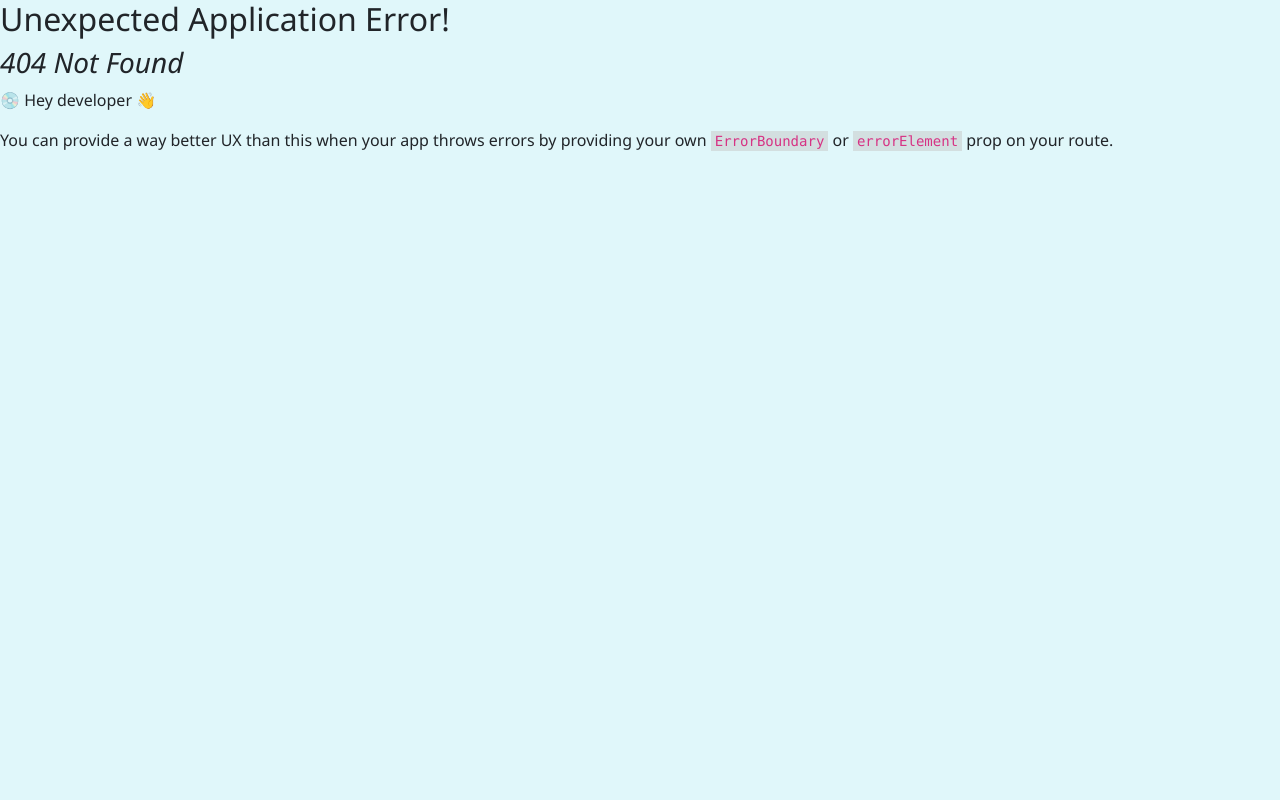
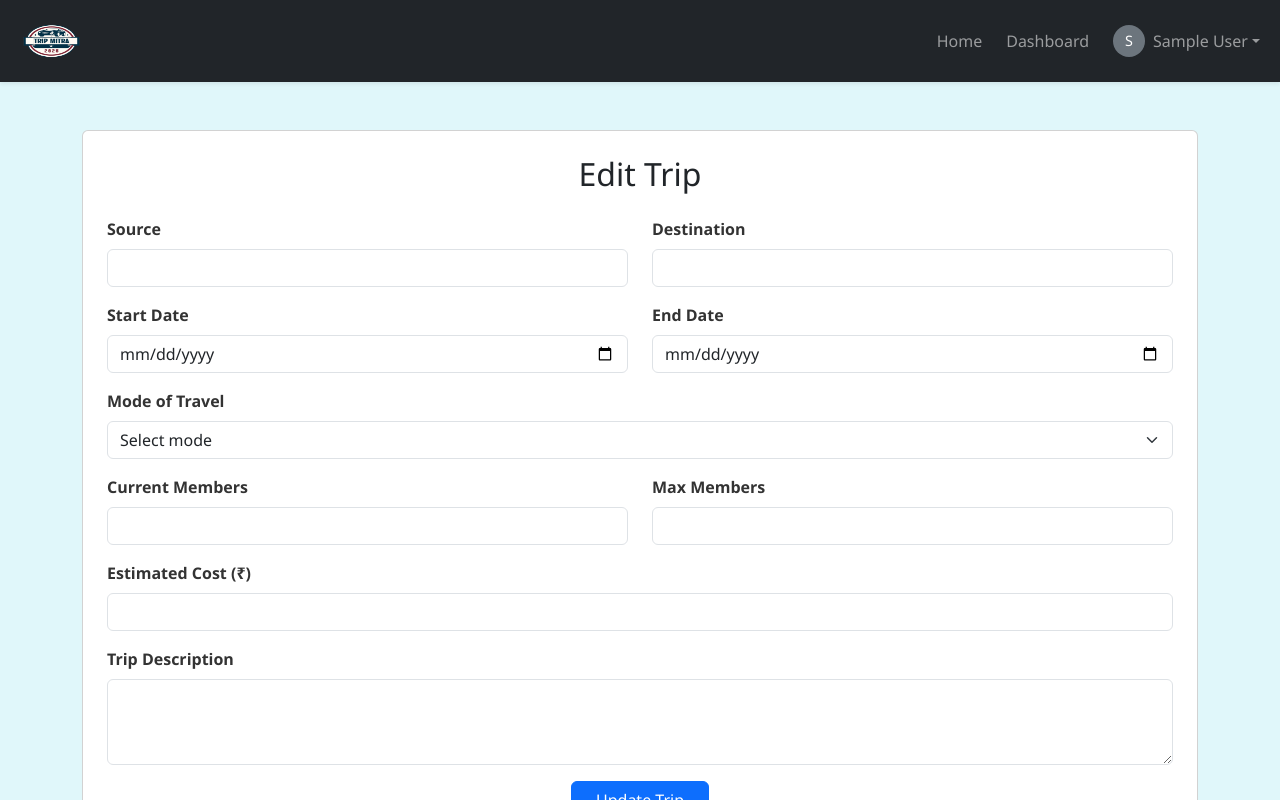
Before and after one commit to a-j-a-y-c-p/TripMitra, a React (Vite) app in the folder frontend/tripMitra-react/: page /edit-trip/1 in a window 1280 px wide. Before the commit this address had no page. Built offline with nearby package versions, Linux system fonts and the light colour scheme; no server answers; sample sign-in values are in the browser's storage.

Commit message:
added trip edit page and description block in add trip page

```diff
--- a/frontend/tripMitra-react/src/main.jsx
+++ b/frontend/tripMitra-react/src/main.jsx
@@ -19,6 +19,7 @@ import PrivateRoute from './components/PrivateRoute.jsx';
 import { AuthProvider } from './contexts/AuthContext.jsx';
 import TripDetails from './routes/TripDetails.jsx';
 import { BrowserRouter, Routes, Route } from 'react-router-dom';
+import EditTripForm from './routes/EditTripForm.jsx';
 
 
 <Route path="/trip/:id" element={<TripDetails />} />
@@ -40,7 +41,8 @@ const router = createBrowserRouter([
       { path: 'UpdateProfile', element: <PrivateRoute><UpdateProfile /></PrivateRoute> },
       { path: 'triphistory', element: <PrivateRoute><TripHistory /> </PrivateRoute>},
       { path: 'admin_dashboard', element: <PrivateRoute requiredRole={'ADMIN'}><Admin_Dashboard /></PrivateRoute> },
-      { path: 'trip/:id', element: <PrivateRoute><TripDetails /></PrivateRoute> }
+      { path: 'trip/:id', element: <PrivateRoute><TripDetails /></PrivateRoute> },
+      { path: 'edit-trip/:tripId', element: <PrivateRoute><EditTripForm /></PrivateRoute>}
     ],
   }
 ])
--- a/frontend/tripMitra-react/src/routes/AddTrip.jsx
+++ b/frontend/tripMitra-react/src/routes/AddTrip.jsx
@@ -14,14 +14,15 @@ const AddTripForm = () => {
       destination: '',
       startDate: '',
       endDate: ''
-    }
+    },
+    description: ''
   });
 
   const handleTripInfoChange = (e) => {
     const { name, value } = e.target;
     settrip((prev) => ({
       ...prev,
-      [name]: ['currMembers', 'maxMembers', 'estimateCost'].includes(name)
+      [name]: ['currMembers', 'maxMembers', 'estimateCost','description'].includes(name)
         ? parseInt(value) || 0
         : value,
     }));
@@ -47,7 +48,8 @@ const AddTripForm = () => {
       alert('Trip added successfully!');
       settrip({
         mode: '', currMembers: '1', maxMembers: '1', estimateCost: '0',
-          tripDetails: { source: '', destination: '', startDate: '', endDate: '' }
+        tripDetails: { source: '', destination: '', startDate: '', endDate: '' },
+        description : ''
       },
       );
     } catch (error) {
@@ -176,6 +178,10 @@ const AddTripForm = () => {
                       required
                     />
                   </div>
+                  <div className="mb-3">
+                    <label className="form-label">Trip Description</label>
+                    <textarea name="description" className="form-control" rows="3" value={trip.description} onChange={handleTripInfoChange} />
+                  </div>
                 </div>
 
                 <button
--- /dev/null
+++ b/frontend/tripMitra-react/src/routes/EditTripForm.jsx
@@ -0,0 +1,133 @@
+import React, { useEffect, useState } from 'react';
+import { useParams, useNavigate } from 'react-router-dom';
+import api from '../api/axiosConfig';
+
+const EditTripForm = () => {
+  const { tripId } = useParams();
+  const navigate = useNavigate();
+  const [trip, setTrip] = useState({
+    mode: '',
+    currMembers: '',
+    maxMembers: '',
+    estimatedCost: '',
+    tripDetails: {
+      source: '',
+      destination: '',
+      startDate: '',
+      endDate: ''
+    },
+    description: ''
+  });
+
+  // Fetch trip details on mount
+  useEffect(() => {
+    api.get(`/trips/${tripId}`)
+      .then(response => {
+        setTrip(response.data);
+      })
+      .catch(error => {
+        console.error('Error fetching trip:', error);
+      });
+  }, [tripId]);
+
+  const handleChange = (e) => {
+    const { name, value } = e.target;
+
+    if (["source", "destination", "startDate", "endDate"].includes(name)) {
+      setTrip(prev => ({
+        ...prev,
+        tripDetails: {
+          ...prev.tripDetails,
+          [name]: value
+        }
+      }));
+    } else {
+      setTrip(prev => ({
+        ...prev,
+        [name]: value
+      }));
+    }
+  };
+
+  const handleSubmit = (e) => {
+    e.preventDefault();
+    api.put(`/trips/${tripId}`, trip)
+      .then(() => {
+        alert('Trip updated successfully!');
+        navigate('/trips');
+      })
+      .catch(error => {
+        alert('Failed to update trip.');
+        console.error(error);
+      });
+  };
+
+  return (
+    <div className="container mt-5">
+      <div className="card p-4">
+        <h2 className="text-center mb-4">Edit Trip</h2>
+        <form onSubmit={handleSubmit}>
+          <div className="row mb-3">
+            <div className="col-md-6">
+              <label className="form-label">Source</label>
+              <input type="text" name="source" className="form-control" value={trip.tripDetails.source} onChange={handleChange} />
+            </div>
+            <div className="col-md-6">
+              <label className="form-label">Destination</label>
+              <input type="text" name="destination" className="form-control" value={trip.tripDetails.destination} onChange={handleChange} />
+            </div>
+          </div>
+
+          <div className="row mb-3">
+            <div className="col-md-6">
+              <label className="form-label">Start Date</label>
+              <input type="date" name="startDate" className="form-control" value={trip.tripDetails.startDate} onChange={handleChange} />
+            </div>
+            <div className="col-md-6">
+              <label className="form-label">End Date</label>
+              <input type="date" name="endDate" className="form-control" value={trip.tripDetails.endDate} onChange={handleChange} />
+            </div>
+          </div>
+
+          <div className="mb-3">
+            <label className="form-label">Mode of Travel</label>
+            <select className="form-select" name="mode" value={trip.mode} onChange={handleChange}>
+              <option value="">Select mode</option>
+              <option value="Train">Train</option>
+              <option value="Bus">Bus</option>
+              <option value="Car">Car</option>
+              <option value="Flight">Flight</option>
+            </select>
+          </div>
+
+          <div className="row mb-3">
+            <div className="col-md-6">
+              <label className="form-label">Current Members</label>
+              <input type="number" name="currMembers" className="form-control" value={trip.currMembers} onChange={handleChange} />
+            </div>
+            <div className="col-md-6">
+              <label className="form-label">Max Members</label>
+              <input type="number" name="maxMembers" className="form-control" value={trip.maxMembers} onChange={handleChange} />
+            </div>
+          </div>
+
+          <div className="mb-3">
+            <label className="form-label">Estimated Cost (₹)</label>
+            <input type="number" name="estimatedCost" className="form-control" value={trip.estimatedCost} onChange={handleChange} />
+          </div>
+
+          <div className="mb-3">
+            <label className="form-label">Trip Description</label>
+            <textarea name="description" className="form-control" rows="3" value={trip.description} onChange={handleChange} />
+          </div>
+
+          <div className="text-center">
+            <button type="submit" className="btn btn-primary px-4">Update Trip</button>
+          </div>
+        </form>
+      </div>
+    </div>
+  );
+};
+
+export default EditTripForm;
```
Also changed, not shown: 1 other file (tests, documents, lock files or other folders). Lines whose indentation alone changed are shown as unchanged.
